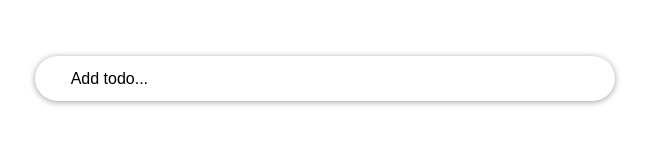
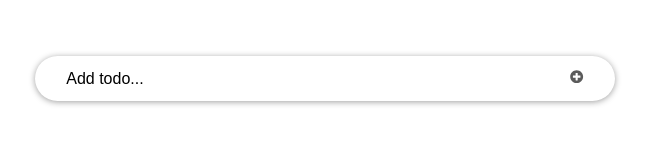
Before and after one commit to kayej22/react-todo-app, a React (Create React App) app: page / in a window 1280 px wide. Shown: the part 240-384 px from the top of the page, without its empty margins (315-964 px from the left). Built offline with nearby package versions, Linux system fonts and the light colour scheme.

Commit message:
svg linking fix

```diff
--- a/src/components/InputTodo.js
+++ b/src/components/InputTodo.js
@@ -1,4 +1,4 @@
-import { faPlusCircle } from "react-icons/fa"
+import { FaPlusCircle } from "react-icons/fa"
 import React, { useState } from "react"
 
 
@@ -39,7 +39,7 @@ import React, { useState } from "react"
             onChange={onChange}
         />
         <button className="input-submit">
-          <faPlusCircle />
+          <FaPlusCircle />
         </button>
       </form>
 
```
